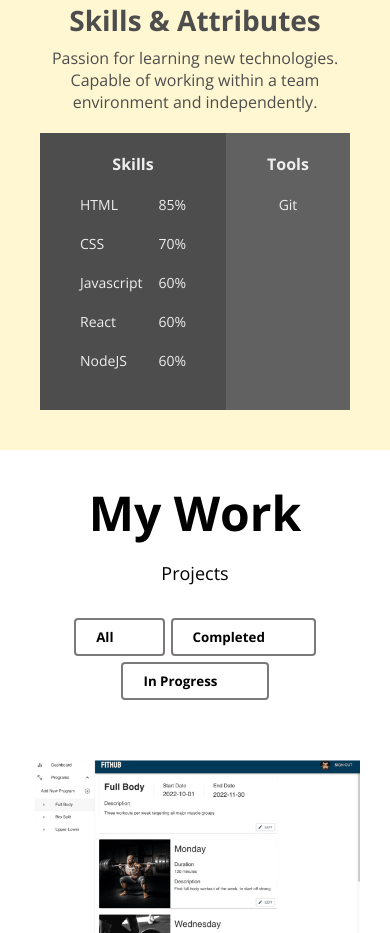
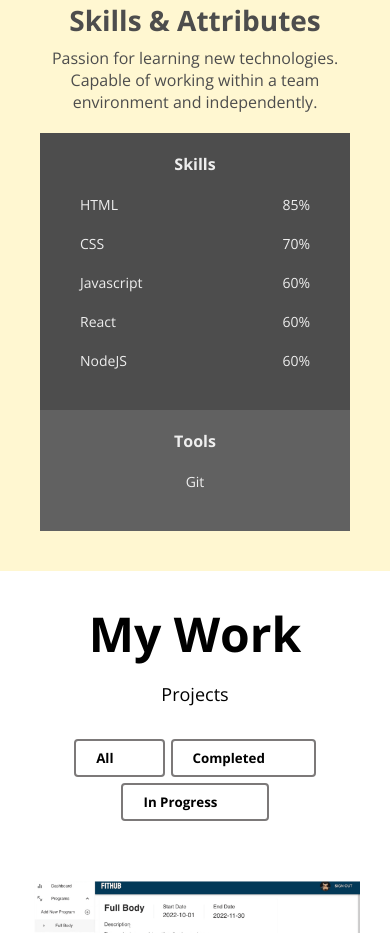
Before and after one commit to minha0817/Portfolio, a React (Create React App) app: page / in a window 390 px wide. Shown: the part 1820-2753 px from the top of the page. Built offline with nearby package versions, Linux system fonts and the light colour scheme.

Commit message:
Add responsive styling for Skill

```diff
--- a/src/styles/skill.css
+++ b/src/styles/skill.css
@@ -51,3 +51,9 @@
 .skillset__title {
   font-weight: var(--weight-bold);
 }
+
+@media screen and (max-width: 768px) {
+  .skillset {
+    flex-direction: column;
+  }
+}
```
